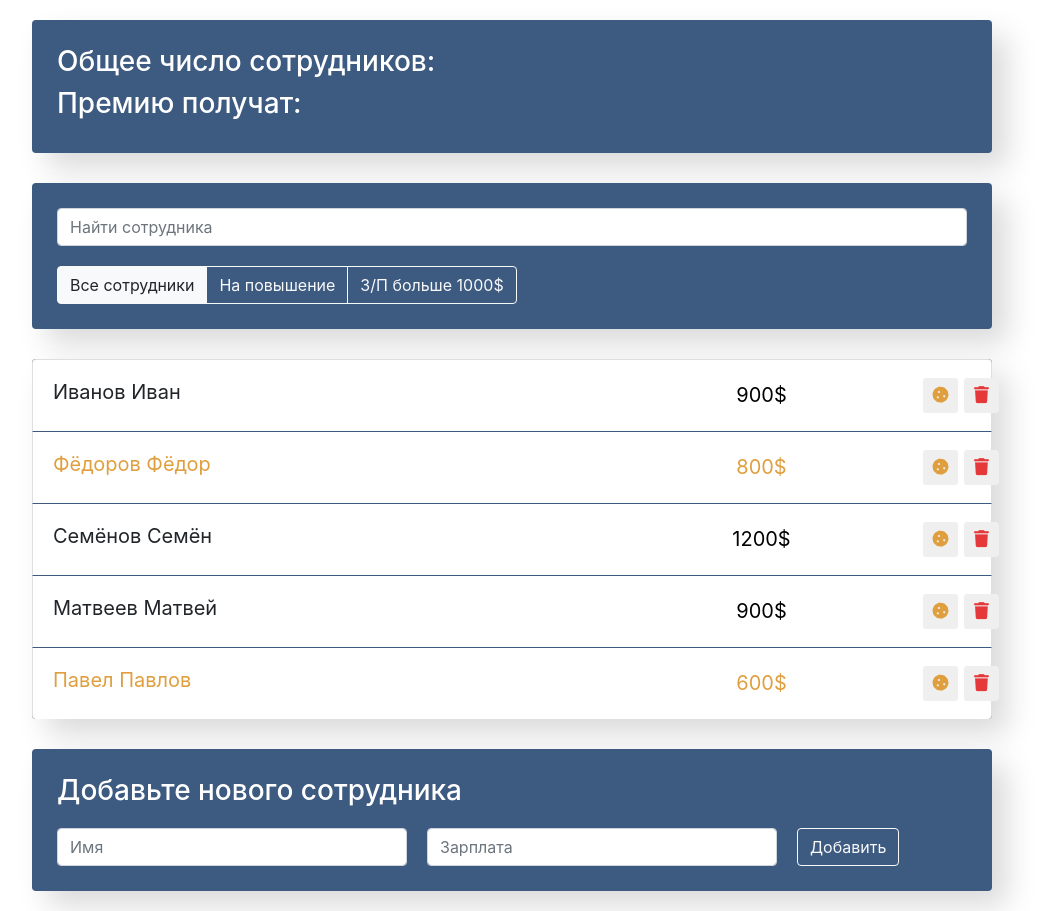
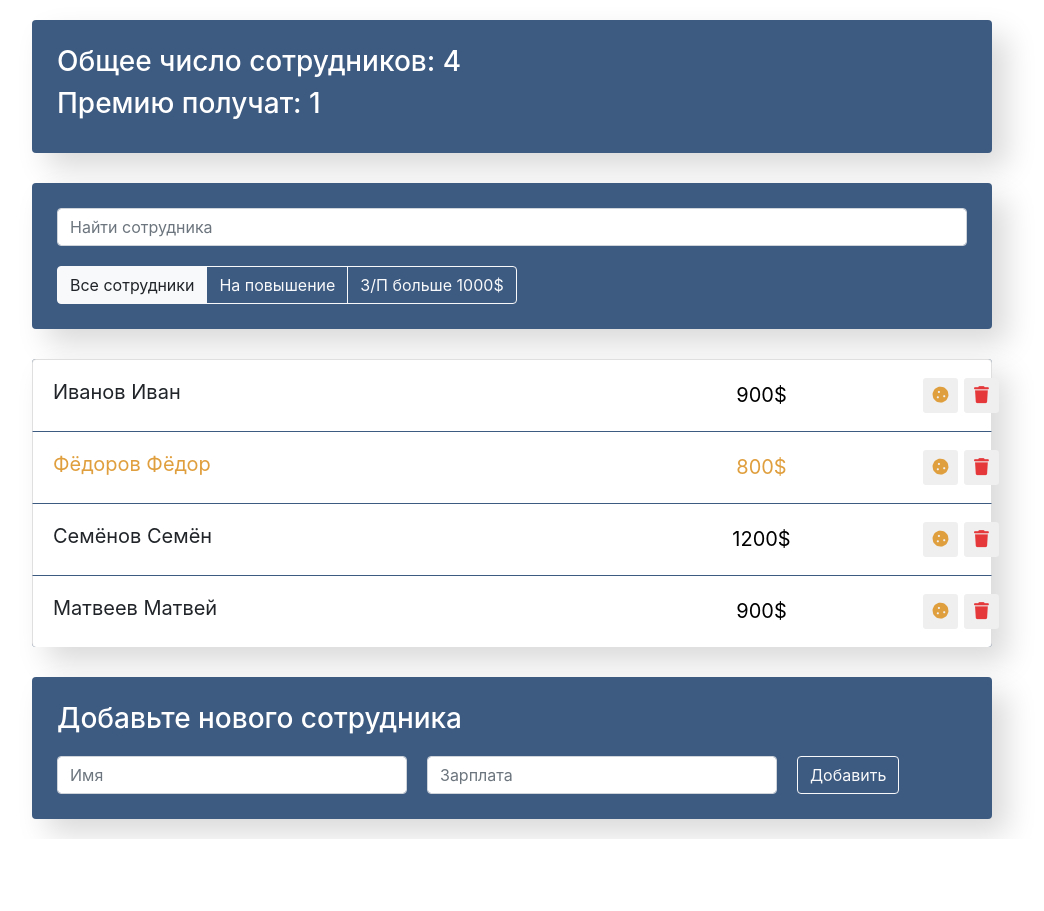
Before and after one commit to mtvphnx/react-todo, a React (Create React App) app: page / in a window 1280 px wide. Shown: the whole page, without its empty margins (128-1172 px from the left). After the commit the page ends 839 px from the top, so only its background shows below. Built offline with nearby package versions, Linux system fonts and the light colour scheme.

Commit message:
вынес премии и избранное глобально

```diff
--- a/src/components/App/App.jsx
+++ b/src/components/App/App.jsx
@@ -7,14 +7,13 @@ export class App extends Component {
         super(props);
         this.state = {
             data: [
-                {name: 'Иванов Иван', salary: 900, increase: false, key: 0},
-                {name: 'Фёдоров Фёдор', salary: 800, increase: true, key: 1},
-                {name: 'Семёнов Семён', salary: 1200, increase: false, key: 2},
-                {name: 'Матвеев Матвей', salary: 900, increase: false, key: 3},
-                {name: 'Павел Павлов', salary: 600, increase: true, key: 4}
+                {name: 'Иванов Иван', salary: 900, star: false, increase: false, key: 0},
+                {name: 'Фёдоров Фёдор', salary: 800, star: false, increase: true, key: 1},
+                {name: 'Семёнов Семён', salary: 1200, star: false, increase: false, key: 2},
+                {name: 'Матвеев Матвей', salary: 900, star: false, increase: false, key: 3}
             ]
         }
-        this.max = this.state.data.length
+        this.max = this.state.data.length;
     }
 
     deleteElement = (id) => {
@@ -30,6 +29,7 @@ export class App extends Component {
             name: name,
             salary: +salary,
             increase: false,
+            star: false,
             key: this.max++
         }
 
@@ -40,19 +40,36 @@ export class App extends Component {
         })
     }
 
+    toggleProp = (key, prop) => {
+        this.setState(({data}) => {
+            const newData = data.map(item => {
+                if (item.key === key) {
+                    return {...item, [prop]: !item[prop]}
+                }
+                return item;
+            });
+
+            return {data: newData};
+        })
+    }
+
     render() {
         const {data} = this.state;
+        const increaseLength = data.filter(item => item.increase).length;
 
         return (
             <div className="app">
-                <Info />
+                <Info length={data.length} increase={increaseLength} />
 
                 <div className="search-panel">
                     <Search/>
                     <Filter/>
                 </div>
 
-                <List onDelete={this.deleteElement} data={data}/>
+                <List onDelete={this.deleteElement}
+                      data={data}
+                      toggleProp={this.toggleProp}
+                />
                 <Form onCreate={this.addElement} />
             </div>
         );
--- a/src/components/Element/Element.jsx
+++ b/src/components/Element/Element.jsx
@@ -1,40 +1,16 @@
-import {Component} from 'react';
 import './Element.scss';
 
-export class Element extends Component {
-    constructor(props) {
-        super(props);
-
-        this.state = {
-            increase: this.props.increase,
-            like: false
-        }
-    }
-
-    toggleIncrease = () => {
-        this.setState(({increase}) => ({
-            increase: !increase
-        }))
-    }
-
-    toggleLike = () => {
-        this.setState(({like}) => ({
-            like: !like
-        }))
-    }
-
-    render() {
-        const {name, salary, onDelete} = this.props;
-        const {increase, like} = this.state;
+export const Element = ({name, salary, increase, star, onDelete, toggleProp}) => {
 
     return (
-            <li className={`list-group-item d-flex justify-content-between ${increase ? 'increase' : null} ${like ? 'like' : null}`}>
-                <span className="list-group-item-label" onClick={this.toggleLike}>{name}</span>
+        <li className={`list-group-item d-flex justify-content-between ${increase ? 'increase' : null} ${star ? 'like' : null}`}>
+            <span className="list-group-item-label" data-toggle="star" onClick={toggleProp}>{name}</span>
             <input type="text" className="list-group-item-input" defaultValue={`${salary}$`}/>
             <div className='d-flex justify-content-center align-items-center'>
                 <button type="button"
                         className="btn-cookie btn-sm "
-                            onClick={this.toggleIncrease}>
+                        data-toggle="increase"
+                        onClick={toggleProp}>
                     <i className="fas fa-cookie"/>
                 </button>
 
@@ -48,4 +24,3 @@ export class Element extends Component {
         </li>
     );
 }
-}
--- a/src/components/Form/Form.jsx
+++ b/src/components/Form/Form.jsx
@@ -31,7 +31,6 @@ export class Form extends Component {
 
     render() {
         const {name, salary} = this.state;
-        const {onCreate} = this.props;
 
         return (
             <div className="app-add-form">
--- a/src/components/Info/Info.jsx
+++ b/src/components/Info/Info.jsx
@@ -1,10 +1,10 @@
 import './Info.scss';
 
-export const Info = () => {
+export const Info = ({length, increase}) => {
     return (
         <div className="info">
-            <h3>Общее число сотрудников:</h3>
-            <h3>Премию получат:</h3>
+            <h3>Общее число сотрудников: {length}</h3>
+            <h3>Премию получат: {increase}</h3>
         </div>
     );
 }
--- a/src/components/List/List.jsx
+++ b/src/components/List/List.jsx
@@ -1,9 +1,12 @@
 import {Element} from "../../components";
 import './List.scss';
 
-export const List = ({data, onDelete}) => {
+export const List = ({data, onDelete, toggleProp}) => {
     const elements = data.map(item => {
-            return <Element {...item} onDelete={() => onDelete(item.key)}/>
+            return <Element {...item}
+                        onDelete={() => onDelete(item.key)}
+                        toggleProp={e => toggleProp(item.key, e.currentTarget.getAttribute('data-toggle'))}
+                    />
         });
 
         return (
```
Lines whose indentation alone changed are shown as unchanged.
